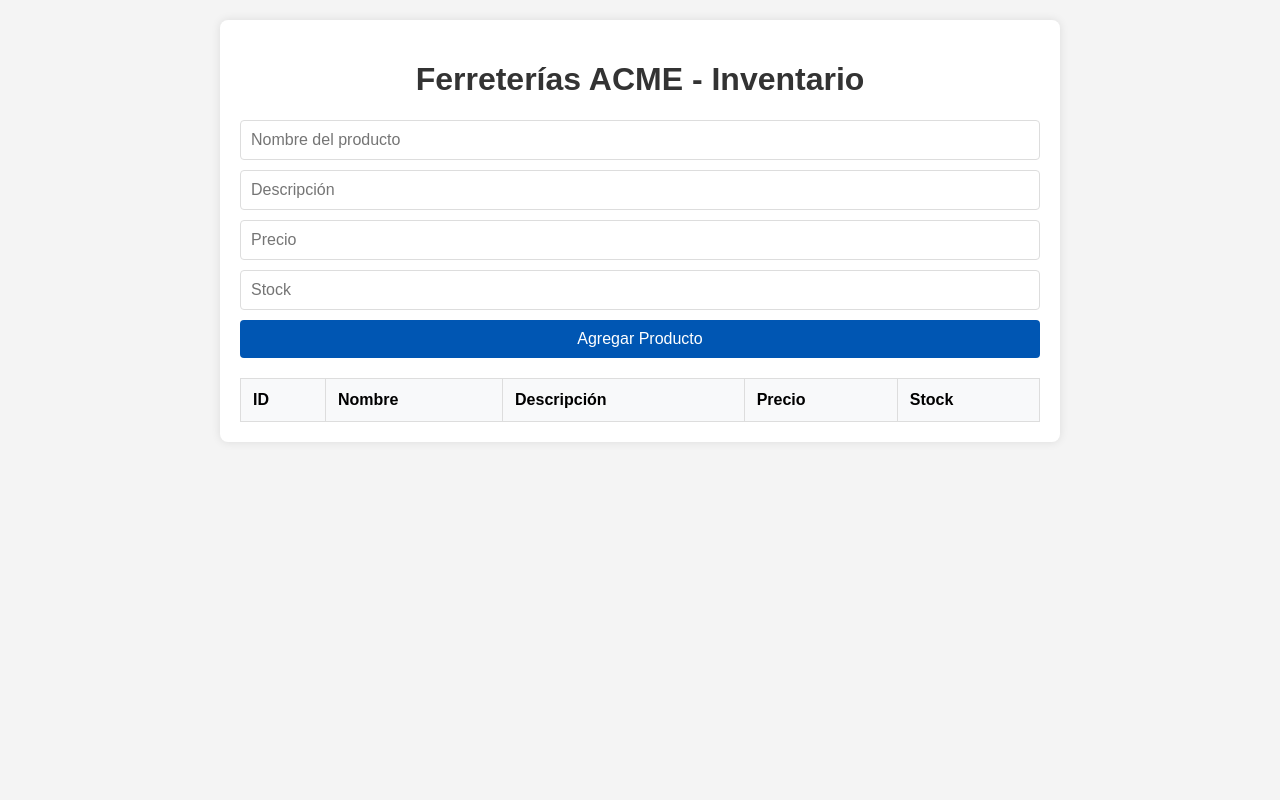
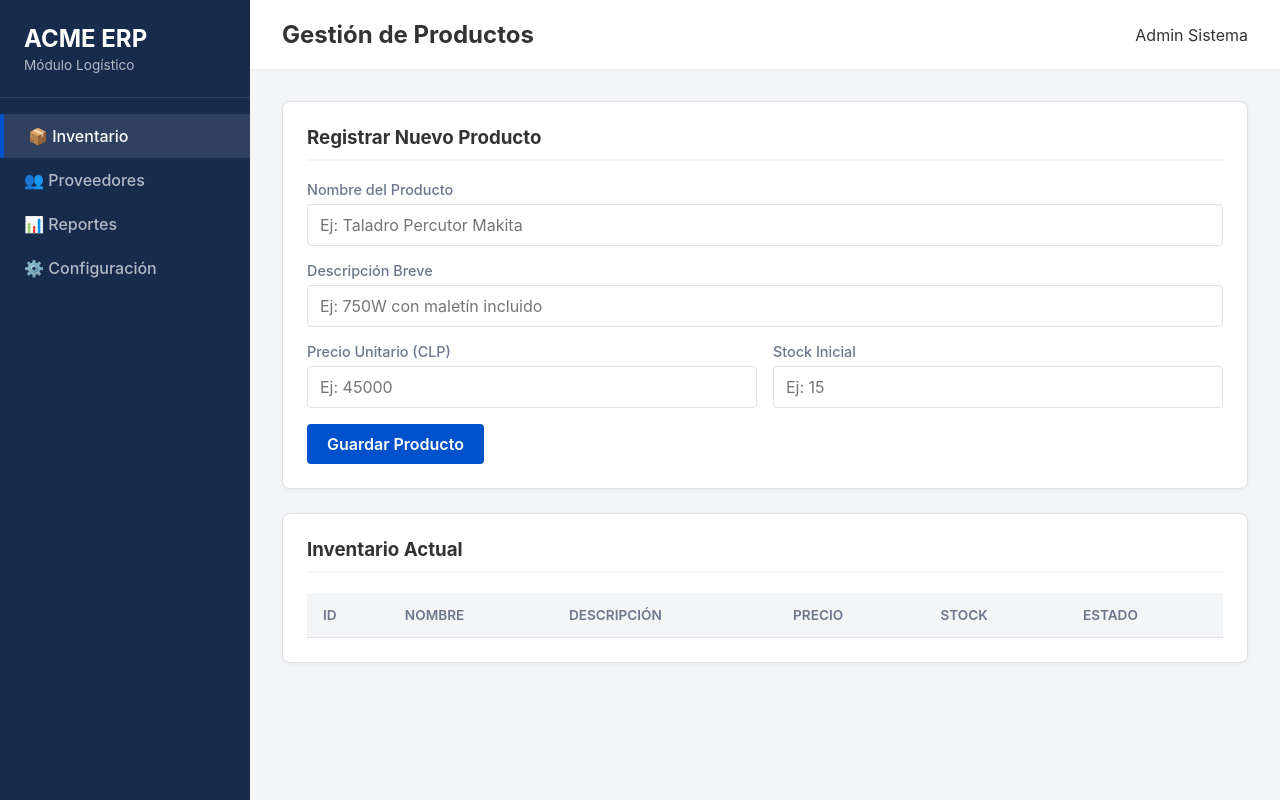
Before and after one commit to MoisesBascur/Eva2.arquitecturaOP-OC, a website: page frontend/public/index.html in a window 1280 px wide. Drawn offline with Linux system fonts and the light colour scheme; no server answers.

Commit message:
Mejora visual

```diff
--- /dev/null
+++ b/frontend/public/app.js
@@ -0,0 +1,66 @@
+async function cargarProductos() {
+    try {
+        const res = await fetch('/api/productos');
+        const productos = await res.json();
+        const tbody = document.querySelector('#tablaProductos tbody');
+        tbody.innerHTML = '';
+
+        productos.forEach(p => {
+            let badgeClass = 'badge-success';
+            let estadoTexto = 'Óptimo';
+
+            if (p.stock === 0) {
+                badgeClass = 'badge-danger';
+                estadoTexto = 'Agotado';
+            } else if (p.stock < 10) {
+                badgeClass = 'badge-warning';
+                estadoTexto = 'Stock Bajo';
+            }
+
+            const precioFormateado = new Intl.NumberFormat('es-CL', {
+                style: 'currency',
+                currency: 'CLP'
+            }).format(p.precio);
+
+            tbody.innerHTML += `
+                <tr>
+                    <td><strong>#${p.id}</strong></td>
+                    <td>${p.nombre}</td>
+                    <td>${p.descripcion}</td>
+                    <td>${precioFormateado}</td>
+                    <td>${p.stock} unid.</td>
+                    <td><span class="badge ${badgeClass}">${estadoTexto}</span></td>
+                </tr>
+            `;
+        });
+    } catch (error) {
+        console.error('Error al cargar productos:', error);
+    }
+}
+
+document.getElementById('productoForm').addEventListener('submit', async (e) => {
+    e.preventDefault();
+
+    const nuevoProducto = {
+        nombre: document.getElementById('nombre').value,
+        descripcion: document.getElementById('descripcion').value,
+        precio: parseFloat(document.getElementById('precio').value),
+        stock: parseInt(document.getElementById('stock').value)
+    };
+
+    try {
+        await fetch('/api/productos', {
+            method: 'POST',
+            headers: { 'Content-Type': 'application/json' },
+            body: JSON.stringify(nuevoProducto)
+        });
+
+        e.target.reset();
+        cargarProductos();
+    } catch (error) {
+        console.error('Error al guardar producto:', error);
+        alert('Hubo un error al guardar el producto.');
+    }
+});
+
+cargarProductos();
--- a/frontend/public/index.html
+++ b/frontend/public/index.html
@@ -2,32 +2,64 @@
 <html lang="es">
 <head>
     <meta charset="UTF-8">
-    <title>ERP ACME - Gestión de Productos</title>
-    <style>
-        body { font-family: Arial, sans-serif; background-color: #f4f4f4; margin: 0; padding: 20px; }
-        .container { max-width: 800px; margin: auto; background: white; padding: 20px; border-radius: 8px; box-shadow: 0 0 10px rgba(0,0,0,0.1); }
-        h1 { color: #333; text-align: center; }
-        form { display: grid; gap: 10px; margin-bottom: 20px; }
-        input, button { padding: 10px; font-size: 16px; border: 1px solid #ddd; border-radius: 4px; }
-        button { background-color: #0056b3; color: white; cursor: pointer; border: none; }
-        button:hover { background-color: #004494; }
-        table { width: 100%; border-collapse: collapse; }
-        th, td { padding: 12px; border: 1px solid #ddd; text-align: left; }
-        th { background-color: #f8f9fa; }
-    </style>
+    <meta name="viewport" content="width=device-width, initial-scale=1.0">
+    <title>ERP ACME - Gestión de Inventario</title>
+    <link rel="stylesheet" href="style.css">
 </head>
 <body>
-    <div class="container">
-        <h1>Ferreterías ACME - Inventario</h1>
+    <div class="dashboard">
+        <aside class="sidebar">
+            <div class="logo">
+                <h2>ACME ERP</h2>
+                <p>Módulo Logístico</p>
+            </div>
+            <nav>
+                <ul>
+                    <li class="active"><a href="#">📦 Inventario</a></li>
+                    <li><a href="#">👥 Proveedores</a></li>
+                    <li><a href="#">📊 Reportes</a></li>
+                    <li><a href="#">⚙️ Configuración</a></li>
+                </ul>
+            </nav>
+        </aside>
 
+        <main class="main-content">
+            <header class="topbar">
+                <h2>Gestión de Productos</h2>
+                <div class="user-profile">
+                    <span>Admin Sistema</span>
+                </div>
+            </header>
+
+            <div class="content-wrapper">
+                <section class="card form-card">
+                    <h3>Registrar Nuevo Producto</h3>
                     <form id="productoForm">
-            <input type="text" id="nombre" placeholder="Nombre del producto" required>
-            <input type="text" id="descripcion" placeholder="Descripción" required>
-            <input type="number" id="precio" placeholder="Precio" required>
-            <input type="number" id="stock" placeholder="Stock" required>
-            <button type="submit">Agregar Producto</button>
+                        <div class="form-group">
+                            <label for="nombre">Nombre del Producto</label>
+                            <input type="text" id="nombre" placeholder="Ej: Taladro Percutor Makita" required>
+                        </div>
+                        <div class="form-group">
+                            <label for="descripcion">Descripción Breve</label>
+                            <input type="text" id="descripcion" placeholder="Ej: 750W con maletín incluido" required>
+                        </div>
+                        <div class="form-grid">
+                            <div class="form-group">
+                                <label for="precio">Precio Unitario (CLP)</label>
+                                <input type="number" id="precio" placeholder="Ej: 45000" required>
+                            </div>
+                            <div class="form-group">
+                                <label for="stock">Stock Inicial</label>
+                                <input type="number" id="stock" placeholder="Ej: 15" required>
+                            </div>
+                        </div>
+                        <button type="submit" class="btn-primary">Guardar Producto</button>
                     </form>
+                </section>
 
+                <section class="card table-card">
+                    <h3>Inventario Actual</h3>
+                    <div class="table-responsive">
                         <table id="tablaProductos">
                             <thead>
                                 <tr>
@@ -36,41 +68,18 @@
                                     <th>Descripción</th>
                                     <th>Precio</th>
                                     <th>Stock</th>
+                                    <th>Estado</th>
                                 </tr>
                             </thead>
-            <tbody></tbody>
+                            <tbody>
+                                </tbody>
                         </table>
                     </div>
+                </section>
+            </div>
+        </main>
+    </div>
 
-    <script>
-        async function cargarProductos() {
-            const res = await fetch('/api/productos');
-            const productos = await res.json();
-            const tbody = document.querySelector('#tablaProductos tbody');
-            tbody.innerHTML = '';
-            productos.forEach(p => {
-                tbody.innerHTML += `<tr><td>${p.id}</td><td>${p.nombre}</td><td>${p.descripcion}</td><td>$${p.precio}</td><td>${p.stock}</td></tr>`;
-            });
-        }
-
-        document.getElementById('productoForm').addEventListener('submit', async (e) => {
-            e.preventDefault();
-            const nuevoProducto = {
-                nombre: document.getElementById('nombre').value,
-                descripcion: document.getElementById('descripcion').value,
-                precio: document.getElementById('precio').value,
-                stock: document.getElementById('stock').value
-            };
-            await fetch('/api/productos', {
-                method: 'POST',
-                headers: { 'Content-Type': 'application/json' },
-                body: JSON.stringify(nuevoProducto)
-            });
-            e.target.reset();
-            cargarProductos();
-        });
-
-        cargarProductos();
-    </script>
+    <script src="app.js"></script>
 </body>
 </html>
--- /dev/null
+++ b/frontend/public/style.css
@@ -0,0 +1,198 @@
+:root {
+    --primary-color: #0052cc;
+    --primary-hover: #003d99;
+    --sidebar-bg: #172b4d;
+    --sidebar-text: #b3bac5;
+    --bg-color: #f4f5f7;
+    --card-bg: #ffffff;
+    --text-main: #333333;
+    --text-muted: #6b778c;
+    --border-color: #dfe1e6;
+    --success: #36b37e;
+    --warning: #ffab00;
+    --danger: #ff5630;
+}
+
+* {
+    margin: 0;
+    padding: 0;
+    box-sizing: border-box;
+    font-family: -apple-system, BlinkMacSystemFont, "Segoe UI", Roboto, Helvetica, Arial, sans-serif;
+}
+
+body {
+    background-color: var(--bg-color);
+    color: var(--text-main);
+}
+
+.dashboard {
+    display: flex;
+    min-height: 100vh;
+}
+
+.sidebar {
+    width: 250px;
+    background-color: var(--sidebar-bg);
+    color: white;
+    display: flex;
+    flex-direction: column;
+}
+
+.logo {
+    padding: 24px;
+    border-bottom: 1px solid rgba(255,255,255,0.1);
+}
+
+.logo h2 {
+    font-size: 1.5rem;
+    margin-bottom: 4px;
+}
+
+.logo p {
+    font-size: 0.85rem;
+    color: var(--sidebar-text);
+}
+
+.sidebar nav ul {
+    list-style: none;
+    padding: 16px 0;
+}
+
+.sidebar nav a {
+    display: block;
+    padding: 12px 24px;
+    color: var(--sidebar-text);
+    text-decoration: none;
+    font-weight: 500;
+    transition: all 0.3s ease;
+}
+
+.sidebar nav a:hover, .sidebar nav li.active a {
+    background-color: rgba(255,255,255,0.1);
+    color: white;
+    border-left: 4px solid var(--primary-color);
+}
+
+.main-content {
+    flex: 1;
+    display: flex;
+    flex-direction: column;
+}
+
+.topbar {
+    background-color: white;
+    padding: 20px 32px;
+    display: flex;
+    justify-content: space-between;
+    align-items: center;
+    box-shadow: 0 1px 3px rgba(0,0,0,0.05);
+}
+
+.content-wrapper {
+    padding: 32px;
+    display: flex;
+    flex-direction: column;
+    gap: 24px;
+}
+
+.card {
+    background-color: var(--card-bg);
+    border-radius: 8px;
+    padding: 24px;
+    box-shadow: 0 1px 4px rgba(0,0,0,0.05);
+    border: 1px solid var(--border-color);
+}
+
+.card h3 {
+    margin-bottom: 20px;
+    color: var(--text-main);
+    border-bottom: 2px solid var(--bg-color);
+    padding-bottom: 10px;
+}
+
+.form-group {
+    margin-bottom: 16px;
+}
+
+.form-grid {
+    display: grid;
+    grid-template-columns: 1fr 1fr;
+    gap: 16px;
+}
+
+label {
+    display: block;
+    margin-bottom: 6px;
+    font-weight: 500;
+    font-size: 0.9rem;
+    color: var(--text-muted);
+}
+
+input {
+    width: 100%;
+    padding: 10px 12px;
+    border: 1px solid var(--border-color);
+    border-radius: 4px;
+    font-size: 1rem;
+    transition: border-color 0.3s;
+}
+
+input:focus {
+    outline: none;
+    border-color: var(--primary-color);
+    box-shadow: 0 0 0 2px rgba(0, 82, 204, 0.2);
+}
+
+.btn-primary {
+    background-color: var(--primary-color);
+    color: white;
+    border: none;
+    padding: 10px 20px;
+    border-radius: 4px;
+    font-size: 1rem;
+    font-weight: 600;
+    cursor: pointer;
+    transition: background-color 0.3s;
+}
+
+.btn-primary:hover {
+    background-color: var(--primary-hover);
+}
+
+.table-responsive {
+    overflow-x: auto;
+}
+
+table {
+    width: 100%;
+    border-collapse: collapse;
+}
+
+th, td {
+    padding: 14px 16px;
+    text-align: left;
+    border-bottom: 1px solid var(--border-color);
+}
+
+th {
+    background-color: var(--bg-color);
+    color: var(--text-muted);
+    font-weight: 600;
+    font-size: 0.85rem;
+    text-transform: uppercase;
+}
+
+tbody tr:hover {
+    background-color: #fafbfc;
+}
+
+.badge {
+    padding: 4px 8px;
+    border-radius: 12px;
+    font-size: 0.8rem;
+    font-weight: 600;
+}
+
+.badge-success { background-color: #e3fcef; color: var(--success); }
+.badge-warning { background-color: #fff0b3; color: var(--warning); }
+.badge-danger { background-color: #ffebe6; color: var(--danger); }
```
Lines whose indentation alone changed are shown as unchanged.
